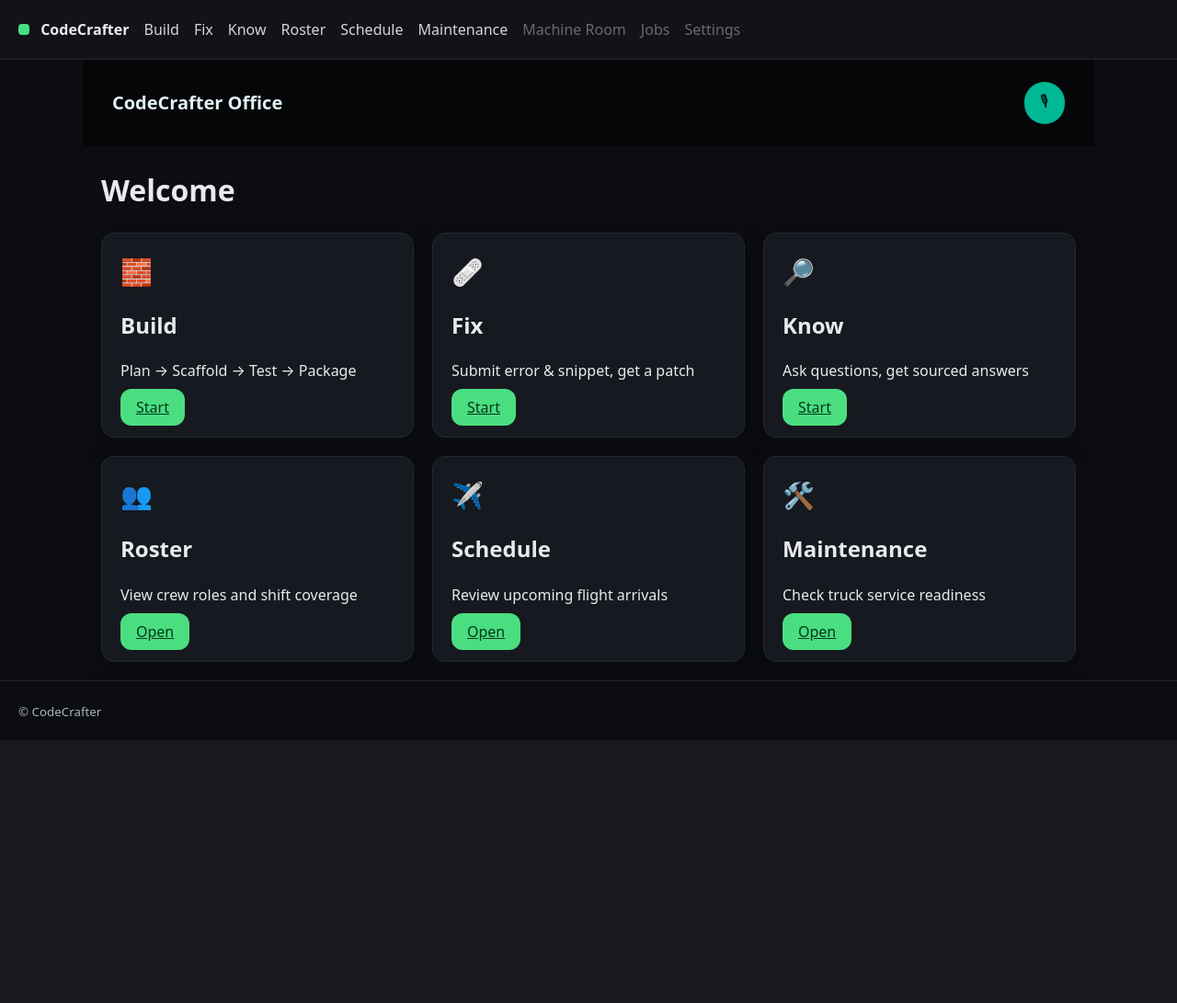
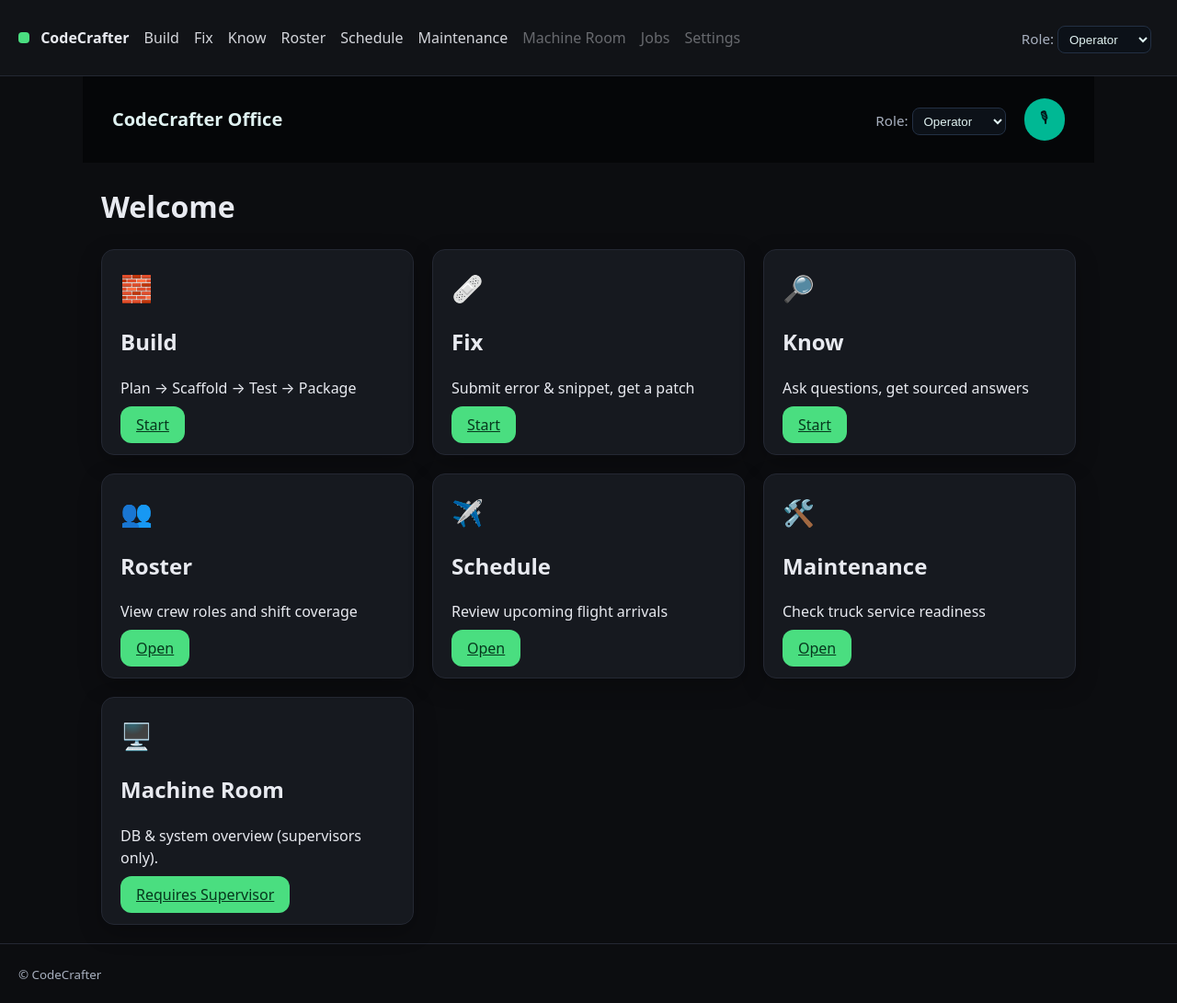
Before and after one commit to joesch21/Brain, a Flask app: page / in a window 1280 px wide. Shown: the whole page at 92% size. Before the commit the page ends 805 px from the top, so only its background shows below. Run offline with Flask 3, Linux system fonts and the light colour scheme.

Commit message:
Add supervisor role controls and machine room view

```diff
--- a/app.py
+++ b/app.py
@@ -1,15 +1,18 @@
 import os
 from datetime import datetime
+from functools import wraps
 from zipfile import ZipFile, ZIP_DEFLATED
 
 from flask import (
     Flask,
+    abort,
     flash,
     jsonify,
     redirect,
     render_template,
     request,
     send_from_directory,
+    session,
     url_for,
 )
 from flask_sqlalchemy import SQLAlchemy
@@ -34,6 +37,16 @@ app.config["SQLALCHEMY_DATABASE_URI"] = os.getenv(
     "DATABASE_URL", "sqlite:///cc_office.db"
 )
 app.config["SQLALCHEMY_TRACK_MODIFICATIONS"] = False
+
+SUPPORTED_ROLES = ("operator", "supervisor")
+
+
+def get_current_role():
+    role = session.get("role", "operator")
+    if role not in SUPPORTED_ROLES:
+        role = "operator"
+    return role
+
 
 db = SQLAlchemy(app)
 
@@ -60,6 +73,22 @@ class Flight(db.Model):
     fuel_tonnes = db.Column(db.Float, nullable=True)
     status = db.Column(db.String(40), default="Scheduled")
 
+
+def requires_supervisor(f):
+    @wraps(f)
+    def wrapper(*args, **kwargs):
+        if get_current_role() != "supervisor":
+            flash("Supervisor role required for this action.", "error")
+            return redirect(url_for("home"))
+        return f(*args, **kwargs)
+
+    return wrapper
+
+
+@app.context_processor
+def inject_role():
+    return {"get_current_role": get_current_role}
+
 BASE_DIR = os.path.dirname(__file__)
 app.config["UPLOAD_FOLDER"] = os.path.join(BASE_DIR, "uploads")
 app.config["OUTPUTS_DIR"]  = os.path.join(BASE_DIR, "outputs")
@@ -74,6 +103,22 @@ knower = KnowledgeService(outputs_dir=app.config["OUTPUTS_DIR"])
 @app.route("/")
 def home():
     return render_template("home.html", job=None)
+
+
+@app.route("/set-role", methods=["POST"])
+def set_role():
+    """
+    Set the current UI role (operator/supervisor) in the session.
+    This is a simple internal control, not a secure login system.
+    """
+
+    role = request.form.get("role", "operator")
+    if role not in SUPPORTED_ROLES:
+        flash("Invalid role selected.", "error")
+    else:
+        session["role"] = role
+        flash(f"Role set to {role}.", "success")
+    return redirect(request.referrer or url_for("home"))
 
 @app.route("/build", methods=["GET", "POST"])
 def build():
@@ -103,6 +148,7 @@ def roster_page():
 
 
 @app.route("/employees/new", methods=["GET", "POST"])
+@requires_supervisor
 def employee_create():
     """
     Create a new employee (crew member).
@@ -135,6 +181,7 @@ def employee_create():
 
 
 @app.route("/employees/<int:employee_id>/edit", methods=["GET", "POST"])
+@requires_supervisor
 def employee_edit(employee_id):
     """
     Edit an existing employee.
@@ -164,6 +211,7 @@ def employee_edit(employee_id):
 
 
 @app.route("/employees/<int:employee_id>/delete", methods=["POST"])
+@requires_supervisor
 def employee_delete(employee_id):
     """
     Soft delete or hard delete an employee.
@@ -186,6 +234,7 @@ def schedule_page():
 
 
 @app.route("/flights/new", methods=["GET", "POST"])
+@requires_supervisor
 def flight_create():
     """
     Create a new scheduled flight.
@@ -224,6 +273,7 @@ def flight_create():
 
 
 @app.route("/flights/<int:flight_id>/edit", methods=["GET", "POST"])
+@requires_supervisor
 def flight_edit(flight_id):
     """
     Edit an existing flight entry.
@@ -261,6 +311,7 @@ def flight_edit(flight_id):
 
 
 @app.route("/flights/<int:flight_id>/delete", methods=["POST"])
+@requires_supervisor
 def flight_delete(flight_id):
     """
     Delete a flight entry.
@@ -279,6 +330,39 @@ def maintenance_page():
     One sentence explanation: renders maintenance.html with truck maintenance data.
     """
     return render_template("maintenance.html", trucks=TRUCKS)
+
+
+@app.route("/machine-room")
+@requires_supervisor
+def machine_room():
+    """
+    Supervisor-only view with database and system overview.
+    Shows table counts and a small sample of records.
+    """
+
+    uri = app.config["SQLALCHEMY_DATABASE_URI"]
+    if uri.startswith("postgres"):
+        db_type = "PostgreSQL"
+    elif uri.startswith("sqlite"):
+        db_type = "SQLite"
+    else:
+        db_type = "Unknown"
+
+    employee_count = Employee.query.count()
+    flight_count = Flight.query.count()
+
+    recent_employees = Employee.query.order_by(Employee.id.desc()).limit(5).all()
+    recent_flights = Flight.query.order_by(Flight.eta.desc()).limit(5).all()
+
+    return render_template(
+        "machine_room.html",
+        db_type=db_type,
+        db_uri=uri,
+        employee_count=employee_count,
+        flight_count=flight_count,
+        recent_employees=recent_employees,
+        recent_flights=recent_flights,
+    )
 
 # ----- API: Build -----
 @app.route("/api/build/plan", methods=["POST"])
--- a/static/css/cc-ui.css
+++ b/static/css/cc-ui.css
@@ -29,6 +29,8 @@ body{margin:0;background:var(--bg);color:var(--text);font:16px/1.5 system-ui, -a
 .cc-nav-link{color:var(--text);opacity:.9;text-decoration:none}
 .cc-nav-link:hover,.cc-nav-link:focus{opacity:1;text-decoration:underline}
 .cc-nav-link--disabled{opacity:.4;pointer-events:none}
+.role-switcher{display:inline-flex;align-items:center;gap:.35rem;color:var(--muted);font-size:.95rem;margin-right:.5rem}
+.role-switcher select{background:var(--bg);color:var(--text);border:1px solid var(--line);border-radius:10px;padding:.35rem .5rem}
 
 /* Responsive nav */
 @media (max-width:768px){
--- a/static/js/voice.js
+++ b/static/js/voice.js
@@ -78,6 +78,26 @@
       };
     }
 
+    // --- NEW: create employee commands ---
+    if (
+      t.includes("add new employee") ||
+      t.includes("create employee") ||
+      t.includes("new crew") ||
+      t.includes("add crew")
+    ) {
+      return { type: "nav", target: "/employees/new" };
+    }
+
+    // --- NEW: create flight commands ---
+    if (
+      t.includes("add new flight") ||
+      t.includes("create flight") ||
+      t.includes("schedule a flight") ||
+      t.includes("schedule new flight")
+    ) {
+      return { type: "nav", target: "/flights/new" };
+    }
+
     // Fallback: if on /know right now, treat it as a question
     if (window.location.pathname.startsWith("/know")) {
       return { type: "know", question: raw };
@@ -93,6 +113,14 @@
     }
 
     if (cmd.type === "nav") {
+      if (
+        (cmd.target === "/employees/new" || cmd.target === "/flights/new") &&
+        window.CURRENT_ROLE &&
+        window.CURRENT_ROLE !== "supervisor"
+      ) {
+        speak("You need supervisor role to create new records.");
+        return;
+      }
       speak(`Opening ${cmd.target.replace("/", "")}.`);
       window.location.href = cmd.target;
       return;
--- a/templates/_layout.html
+++ b/templates/_layout.html
@@ -28,11 +28,25 @@
       <a class="cc-nav-link" href="{{ url_for('roster_page') }}">Roster</a>
       <a class="cc-nav-link" href="{{ url_for('schedule_page') }}">Schedule</a>
       <a class="cc-nav-link" href="{{ url_for('maintenance_page') }}">Maintenance</a>
-      <span class="cc-nav-link cc-nav-link--disabled" aria-disabled="true">Machine Room</span>
+      {% set current_role = get_current_role() %}
+      {% if current_role == 'supervisor' %}
+        <a class="cc-nav-link" href="{{ url_for('machine_room') }}">Machine Room</a>
+      {% else %}
+        <span class="cc-nav-link cc-nav-link--disabled" aria-disabled="true" title="Supervisor role required">Machine Room</span>
+      {% endif %}
       <span class="cc-nav-link cc-nav-link--disabled" aria-disabled="true">Jobs</span>
       <span class="cc-nav-link cc-nav-link--disabled" aria-disabled="true">Settings</span>
     </nav>
     <div class="cc-toolbar__right" aria-live="polite">
+      <form method="post" action="{{ url_for('set_role') }}" class="role-switcher">
+        <label>
+          Role:
+          <select name="role" onchange="this.form.submit()">
+            <option value="operator" {% if current_role == 'operator' %}selected{% endif %}>Operator</option>
+            <option value="supervisor" {% if current_role == 'supervisor' %}selected{% endif %}>Supervisor</option>
+          </select>
+        </label>
+      </form>
       {% if job %}<span class="cc-pill cc-pill--running">Job: {{ job.id }}</span>{% endif %}
     </div>
   </header>
@@ -55,6 +69,9 @@
   </footer>
 
   <div id="toast-container" class="cc-toast-container" aria-live="polite"></div>
+  <script>
+    window.CURRENT_ROLE = "{{ get_current_role() }}";
+  </script>
   <script src="{{ url_for('static', filename='js/voice.js') }}"></script>
   <script src="{{ url_for('static', filename='js/cc-ui.js') }}"></script>
 </body>
--- a/templates/home.html
+++ b/templates/home.html
@@ -33,11 +33,42 @@
     transform: translateY(-1px);
     box-shadow: 0 0 0 6px rgba(0, 184, 148, 0.25);
   }
+  .topbar-actions {
+    display: flex;
+    align-items: center;
+    gap: 0.75rem;
+  }
+  .role-switcher {
+    display: inline-flex;
+    align-items: center;
+    gap: 0.35rem;
+    color: #c7d2d9;
+    font-size: 0.95rem;
+  }
+  .role-switcher select {
+    background: #0c1118;
+    color: #e0f2f1;
+    border: 1px solid #233044;
+    border-radius: 8px;
+    padding: 0.35rem 0.5rem;
+  }
 </style>
 
 <header class="topbar">
   <div class="brand">CodeCrafter Office</div>
-  <button id="voice-command-btn" class="voice-btn" title="Voice control">🎙</button>
+  <div class="topbar-actions">
+    <form method="post" action="{{ url_for('set_role') }}" class="role-switcher">
+      <label>
+        Role:
+        {% set current_role = get_current_role() %}
+        <select name="role" onchange="this.form.submit()">
+          <option value="operator" {% if current_role == 'operator' %}selected{% endif %}>Operator</option>
+          <option value="supervisor" {% if current_role == 'supervisor' %}selected{% endif %}>Supervisor</option>
+        </select>
+      </label>
+    </form>
+    <button id="voice-command-btn" class="voice-btn" title="Voice control">🎙</button>
+  </div>
 </header>
 
 <h1 class="cc-h1">Welcome</h1>
@@ -90,6 +121,19 @@
       <a href="{{ url_for('maintenance_page') }}" class="cc-btn cc-btn--primary">Open</a>
     </div>
   </div>
+  <div class="cc-card">
+    <div class="cc-card-icon" aria-hidden="true">🖥️</div>
+    <h2>Machine Room</h2>
+    <p>DB &amp; system overview (supervisors only).</p>
+    <div class="cc-card-actions">
+      {% set current_role = get_current_role() %}
+      {% if current_role == 'supervisor' %}
+        <a href="{{ url_for('machine_room') }}" class="cc-btn cc-btn--primary">Open</a>
+      {% else %}
+        <a href="{{ url_for('machine_room') }}" class="cc-btn cc-btn--primary" aria-disabled="true">Requires Supervisor</a>
+      {% endif %}
+    </div>
+  </div>
 </div>
 
 <script>
```
Also changed, not shown: templates/machine_room.html (added, +91 -0 lines), templates/roster.html (+9 -1 lines), templates/schedule.html (+9 -1 lines).
